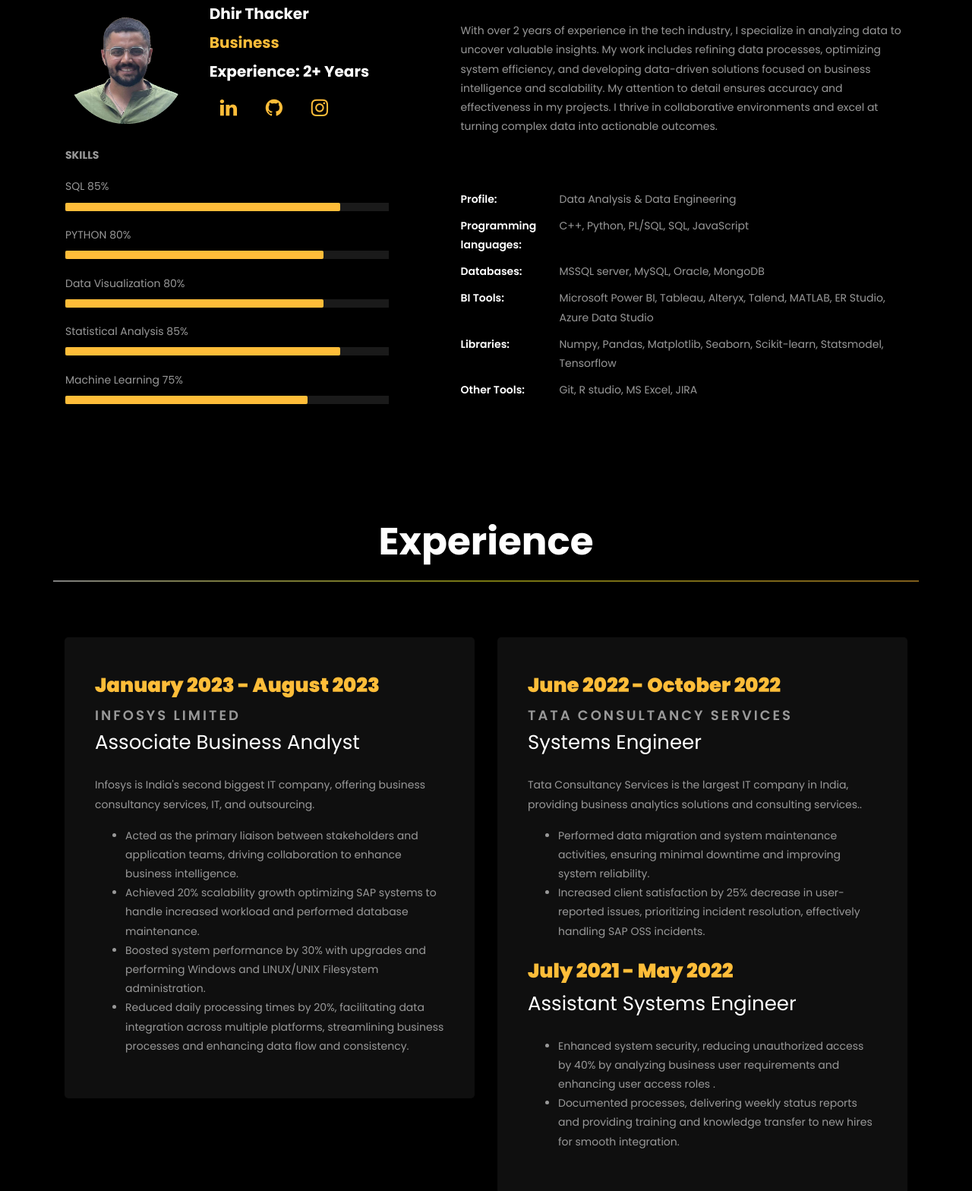
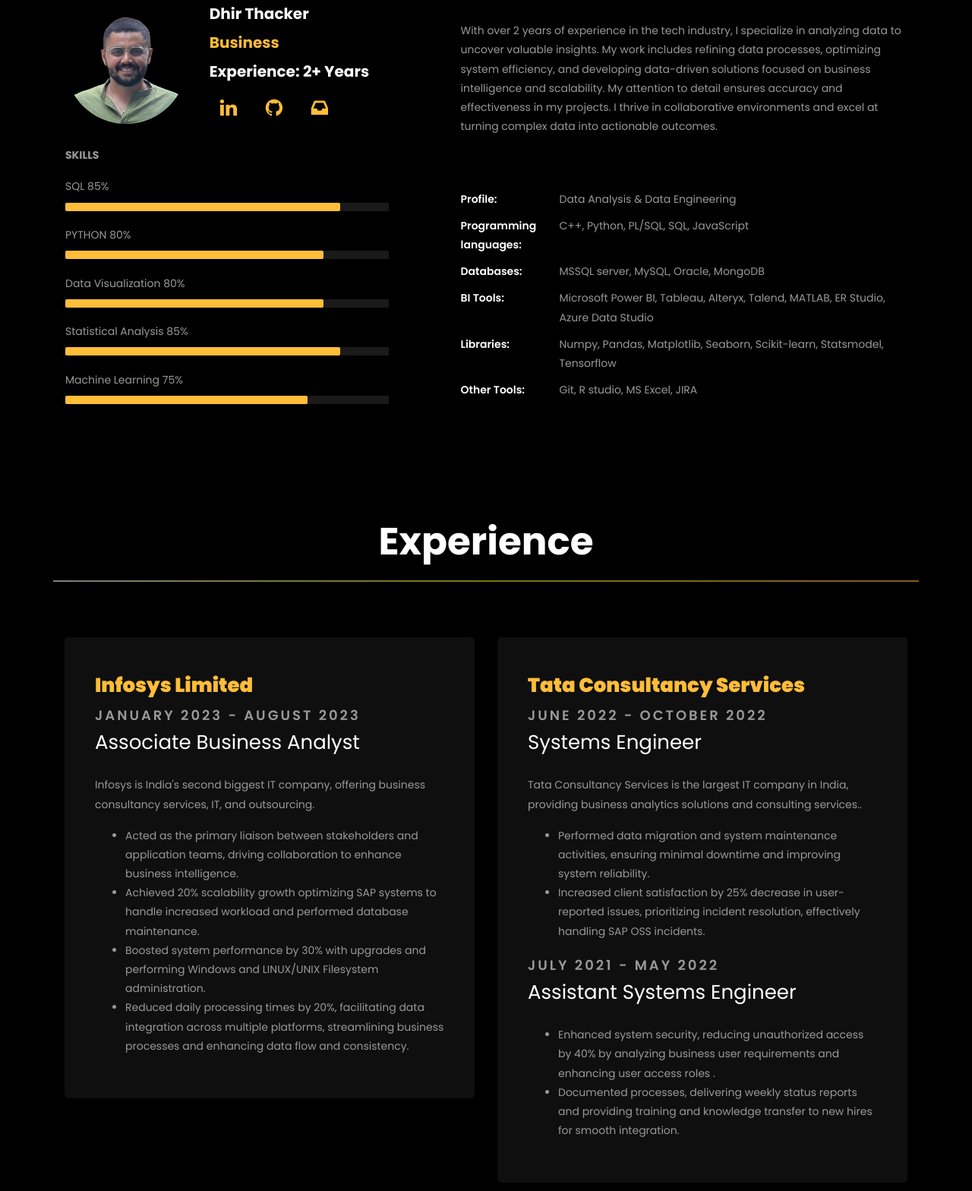
Before and after one commit to dhirthacker07/dhirthacker07.github.io, a plain HTML site: page index.html in a window 1280 px wide. Shown: the part 95-1663 px from the top of the page at 76% size. Drawn offline with Linux system fonts and the light colour scheme; files whose address does not match are found by name.

Commit message:
tweaking heading changes at multiple locations

```diff
--- a/index.html
+++ b/index.html
@@ -198,7 +198,7 @@
 										<ul class="ftco-footer-social list-unstyled d-flex m1 mb-0">
 											<li class="ftco-animate"><a href="http://linkedin.com/in/dhirthacker7/" title="LinkedIn"><span class="icon-linkedin"></span></a></li>
 											<li class="ftco-animate"><a href="http://www.github.com/dhirthacker7/" title="Github"><span class="icon-github"></span></a></li>
-											<li class="ftco-animate"><a href="https://www.instagram.com/dheer__thacker/" title="Instagram"><span class="icon-instagram"></span></a></li>
+											<li class="ftco-animate"><a href="mailto:thacker.dh@northeastern.edu" title="Email to: thacker.dh@northeastern.edu"><span class="icon-inbox"></span></a></li>
 										</ul>
 									  </div>
 									</div>
@@ -300,9 +300,9 @@
 			<div class="row">
 				<div class="col-md-6">
 					<div class="resume-wrap ftco-animate">
-						<span class="date">January 2023 - August 2023</span>
+						<span class="date">Infosys Limited</span>
 						<br>
-						<span class="position">Infosys Limited</span>
+						<span class="position">January 2023 - August 2023</span>
 						<h2>Associate Business Analyst</h2>
 						<p class="mt-4">Infosys is India's second biggest IT company, offering business consultancy services, IT, and outsourcing.
 							<ul>
@@ -317,9 +317,9 @@
 
 				<div class="col-md-6">
 					<div class="resume-wrap ftco-animate">
-						<span class="date">June 2022 - October 2022</span>
+						<span class="date">Tata Consultancy Services</span>
 						<br>
-						<span class="position">Tata Consultancy Services</span>
+						<span class="position">June 2022 - October 2022</span>
 						<h2>Systems Engineer</h2>
 						<p class="mt-4">Tata Consultancy Services is the largest IT company in India, providing business analytics solutions and consulting services..
 							<ul>
@@ -327,7 +327,7 @@
 								<li>Increased client satisfaction by 25% decrease in user-reported issues, prioritizing incident resolution, effectively handling SAP OSS incidents.</li>
 							</ul>
 						</p>
-						<span class="date">July 2021 - May 2022</span>
+						<span class="position">July 2021 - May 2022</span>
 						<h2>Assistant Systems Engineer</h2>
 						<p class="mt-4">
 							<ul>
@@ -562,7 +562,7 @@
 			<ul class="ftco-footer-social list-unstyled d-flex justify-content-center align-items-center mb-0">
 				<li class="ftco-animate"><a href="tel://8579619543" title="Call: +1(857) 961-9543"><span class="icon-phone2"></span></a></li>
 				<li class="ftco-animate"><a href="mailto:dhirthacker7@gmail.com" title="Email to: dhirthacker7@gmail.com"><span class="icon-envelope"></span></a></li>
-				<li class="ftco-animate"><a href="https://www.instagram.com/dheer__thacker/" title="Email to: thacker.dh@northeastern.edu"><span class="icon-inbox"></span></a></li>
+				<li class="ftco-animate"><a href="mailto:thacker.dh@northeastern.edu" title="Email to: thacker.dh@northeastern.edu"><span class="icon-inbox"></span></a></li>
 				<li class="ftco-animate"><a href="https://public.tableau.com/app/profile/dhir.thacker/vizzes/" title="Tableau Public: dhir.thacker"><span class="icon-bar-chart"></span></a></li>
 
 			</ul>
```
